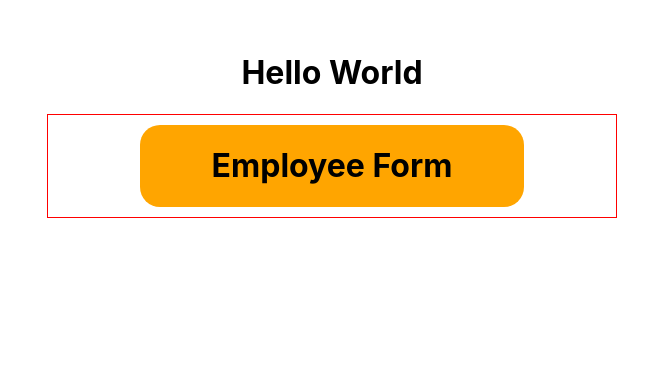
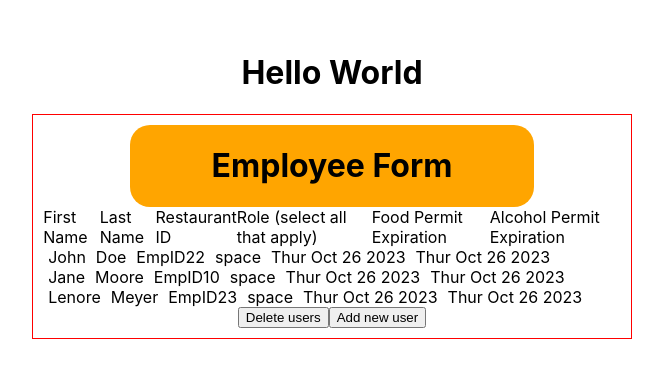
Before and after one commit to HivecoreLabs/Hive, a React app in the folder frontend/: page / in a window 1280 px wide. Shown: the top 378 px of the page, without its empty margins (308-971 px from the left). Built offline with nearby package versions, Linux system fonts and the light colour scheme; no server answers.

Commit message:
EDIT: making form

```diff
--- a/frontend/src/components/EmployeeForm/index.css
+++ b/frontend/src/components/EmployeeForm/index.css
@@ -9,7 +9,7 @@ div#root {
     flex-direction: column;
     align-items: center;
 
-    width: 90%;
+    width: 95%;
     padding: 10px;
 
     border: 1px solid red;
@@ -24,3 +24,20 @@ div#root {
     border-radius: 20px;
 
 }
+
+.employee-form-table-headers {
+    display: flex;
+}
+
+.employee-form-employee {
+    display: flex;
+}
+
+.employee-form-employee > div {
+    margin: 0 5px;
+}
+
+.employee-form-actions {
+    display: flex;
+    /* flex-direction: row; */
+}
--- a/frontend/src/components/EmployeeForm/index.jsx
+++ b/frontend/src/components/EmployeeForm/index.jsx
@@ -8,17 +8,47 @@ export default function EmployeeForm() {
             id: 1,
             firstName: 'John',
             lastName: 'Doe',
-            restaurantEmployeeId: '00abc123',
+            restaurantEmployeeId: 'EmpID22',
             isUploaded: false,
-            foodPermitExp: '',
-            alcoholPermitExp: '',
+            foodPermitExp: 'Thur Oct 26 2023',
+            alcoholPermitExp: 'Thur Oct 26 2023',
             roles: [
                 {
                     role: 'Server'
                 }
             ]
         },
-
+        {
+            id: 2,
+            firstName: 'Jane',
+            lastName: 'Moore',
+            restaurantEmployeeId: 'EmpID10',
+            isUploaded: false,
+            foodPermitExp: 'Thur Oct 26 2023',
+            alcoholPermitExp: 'Thur Oct 26 2023',
+            roles: [
+                {
+                    role: 'Busser'
+                }
+            ]
+        },
+        {
+            id: 3,
+            firstName: 'Lenore',
+            lastName: 'Meyer',
+            restaurantEmployeeId: 'EmpID23',
+            isUploaded: false,
+            foodPermitExp: 'Thur Oct 26 2023',
+            alcoholPermitExp: 'Thur Oct 26 2023',
+            roles: [
+                {
+                    role: 'Chef'
+                },
+                {
+                    role: 'Carter'
+                }
+            ]
+        }
     ];
 
 
@@ -28,6 +58,56 @@ export default function EmployeeForm() {
                 <div className='employee-form-header'>
                     <h1>Employee Form</h1>
                 </div>
+                <div className='employee-form-employees'>
+                    <div className='employee-form-table-headers'>
+                        <div className='employee-form-first-name'>
+                            First Name
+                        </div>
+                        <div className='employee-form-last-name'>
+                            Last Name
+                        </div>
+                        <div className='employee-form-restaurant-id'>
+                            Restaurant ID
+                        </div>
+                        <div className='employee-form-role'>
+                            Role (select all that apply)
+                        </div>
+                        <div className='employee-form-food-permit-exp'>
+                            Food Permit Expiration
+                        </div>
+                        <div className='employee-form-alcohol-permit-exp'>
+                            Alcohol Permit Expiration
+                        </div>
+                    </div>
+                    {
+                        testUsers?.map(user => (
+                            <div className='employee-form-employee' id={user.id}>
+                                <div className='employees-first-name'>
+                                    {user.firstName}
+                                </div>
+                                <div className='employees-last-name'>
+                                    {user.lastName}
+                                </div>
+                                <div className='employees-restaurant-id'>
+                                    {user.restaurantEmployeeId}
+                                </div>
+                                <div className='employees-roles'>
+                                    space
+                                </div>
+                                <div className='employee-food-permit-exp'>
+                                    {user.foodPermitExp}
+                                </div>
+                                <div className='employee-alcohol-permit-exp'>
+                                    {user.alcoholPermitExp}
+                                </div>
+                            </div>
+                        ))
+                    }
+                </div>
+                <div className='employee-form-actions'>
+                    <button>Delete users</button>
+                    <button>Add new user</button>
+                </div>
             </div>
         </>
     );
```
